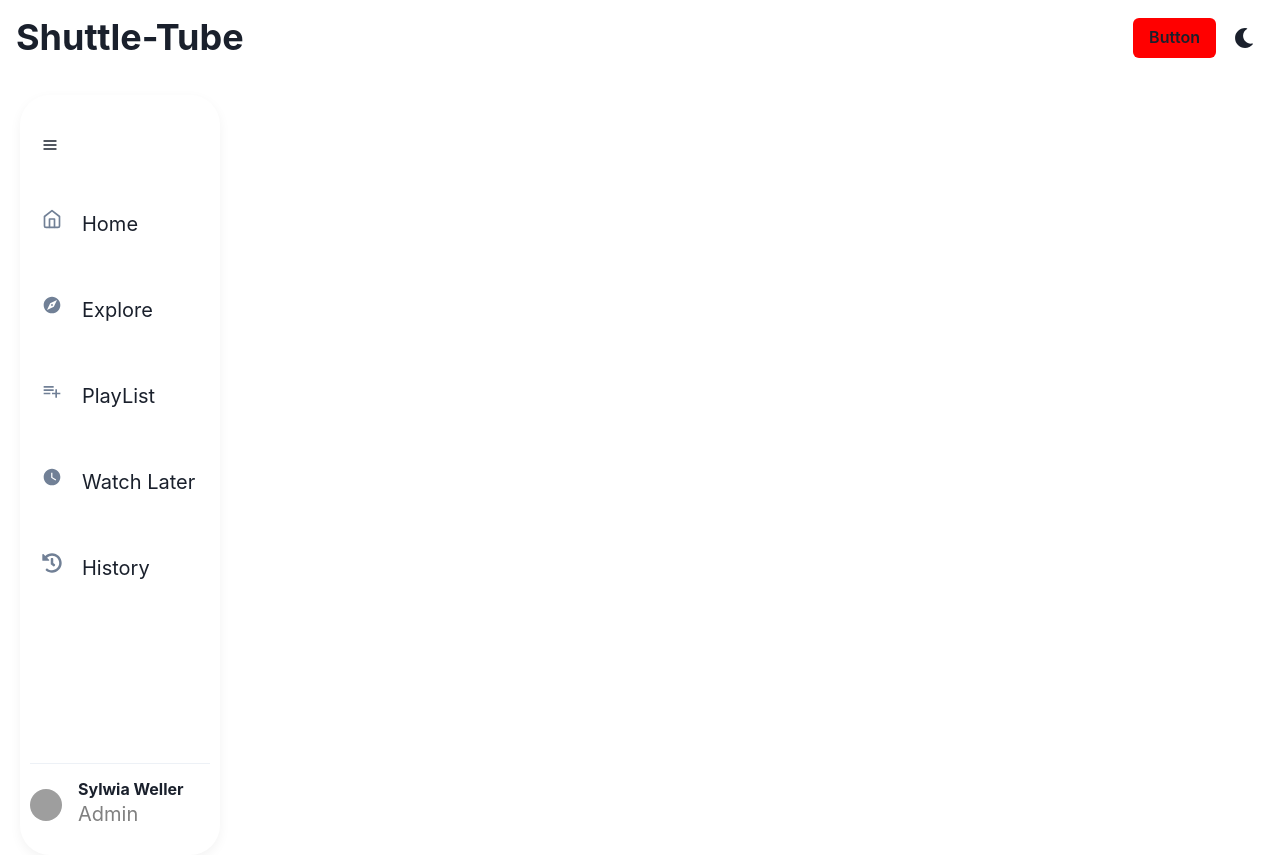
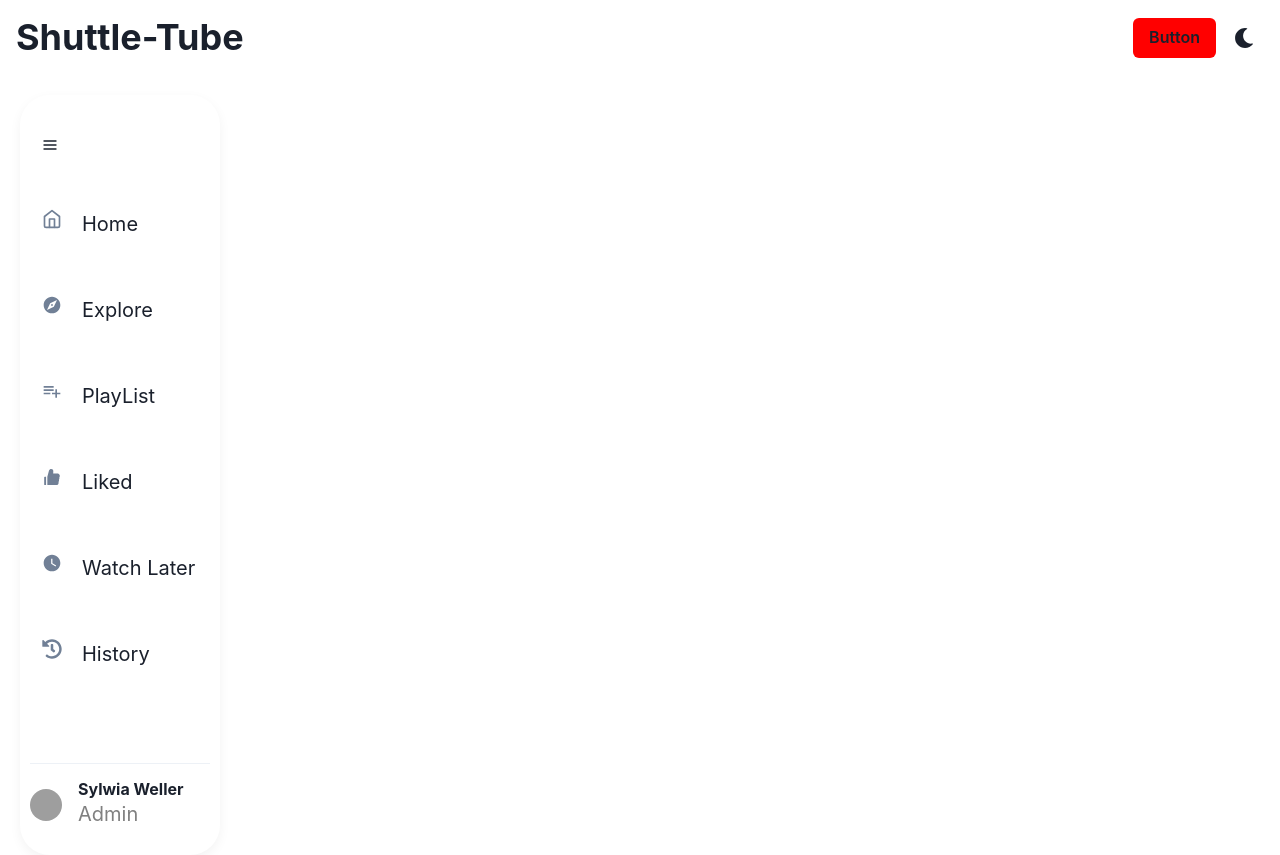
Before and after one commit to bishnoimukesh/shuttle-tube, a React (Create React App) app: page / in a window 1280 px wide. Built offline with nearby package versions, Linux system fonts and the light colour scheme; grey boxes are pictures that could not be loaded; what miragejs would draw is missing.

Commit message:
feat: added sidebar

```diff
--- a/src/components/Sidebar.jsx
+++ b/src/components/Sidebar.jsx
@@ -3,6 +3,7 @@ import {Flex, Text, IconButton, Divider, Avatar, Heading} from '@chakra-ui/react
 import {FiMenu, FiHome} from 'react-icons/fi'
 import {FaHistory} from 'react-icons/fa'
 import {MdExplore, MdPlaylistAdd, MdWatchLater} from 'react-icons/md'
+import {AiFillLike} from 'react-icons/ai'
 import NavItem from '../components/NavItem'
 
 const Sidebar = () => {
@@ -41,6 +42,7 @@ const Sidebar = () => {
                 <NavItem navSize={navSize} icon={FiHome} title="Home" />
                 <NavItem navSize={navSize} icon={MdExplore} title="Explore" />
                 <NavItem navSize={navSize} icon={MdPlaylistAdd} title="PlayList" />
+                <NavItem navSize={navSize} icon={AiFillLike} title="Liked" />
                 <NavItem navSize={navSize} icon={MdWatchLater} title="Watch Later" />
                 <NavItem navSize={navSize} icon={FaHistory} title="History" />
             </Flex>
```
